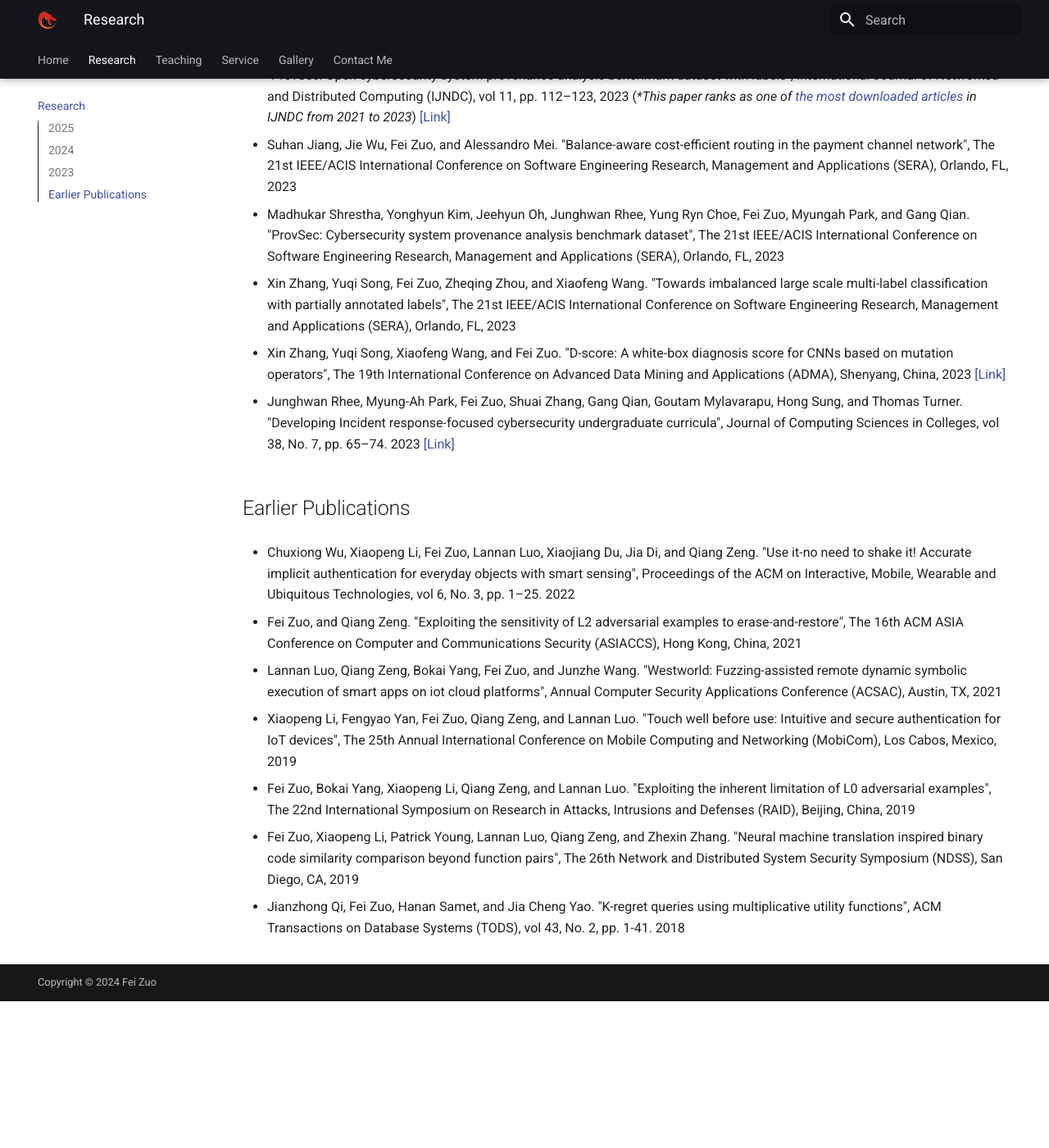
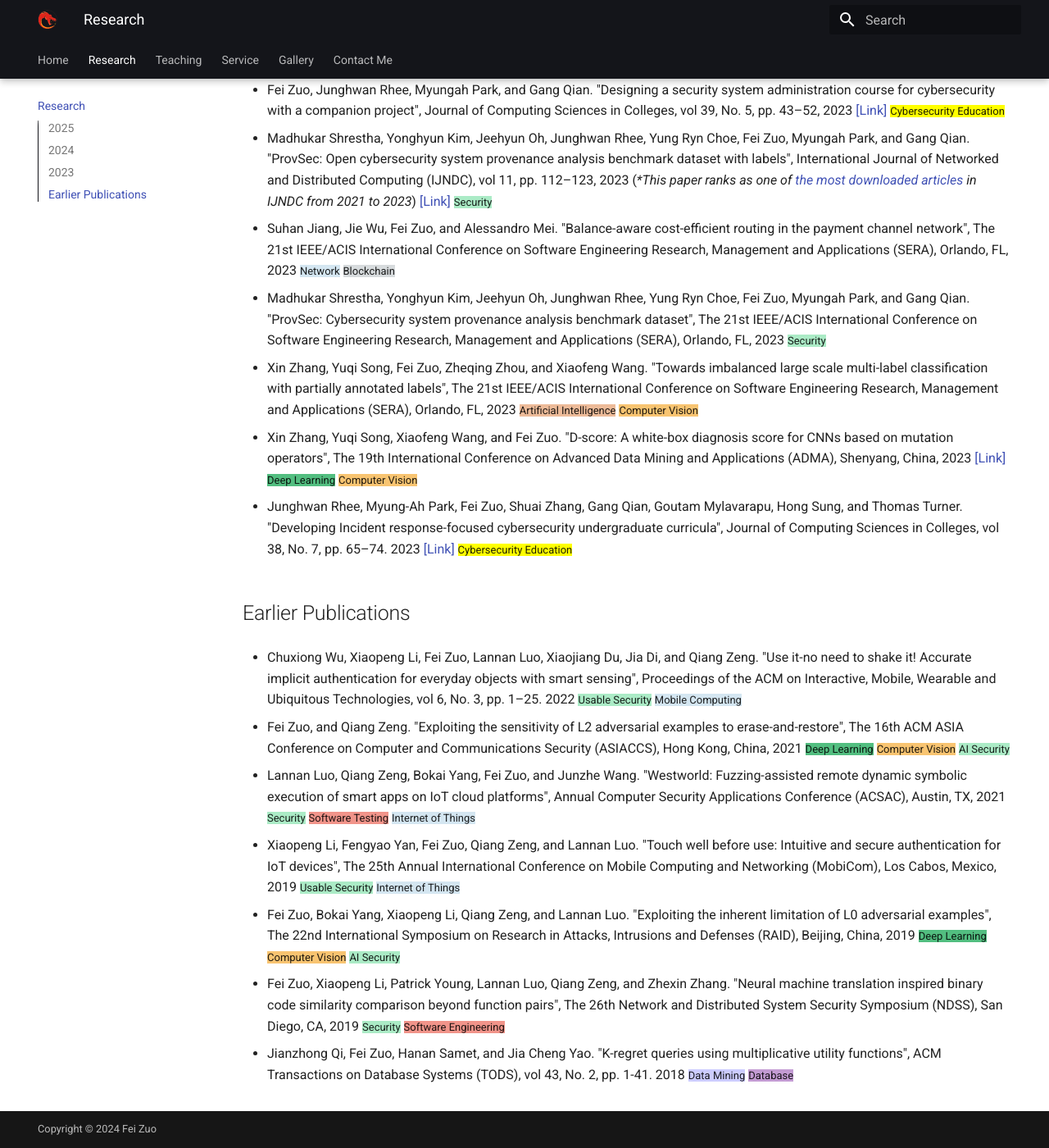
Before and after one commit to fzuo/homepage, an MkDocs documentation site: the page built from docs/research.md, in a window 1280 px wide and 1400 px high, scrolled down 1762 px. Shown: the whole window at 82% size. Built offline with MkDocs 1.6.1 and Material for MkDocs 9.7.7, drawn with Linux system fonts in a browser that asks for light colours; before the commit the page ends 2983 px from its top, so only the background shows below that; some of the changed text lies outside the part shown.

Commit message:
Updating files

```diff
--- a/docs/research.md
+++ b/docs/research.md
@@ -2,71 +2,71 @@
 
 ## 2025
 
-- Fang Li, Fei Zuo, and Gopal Gupta. "Exploring answer set programming for provenance graph-based cyber threat detection: A novel approach", The 27th International Symposium on Practical Aspects of Declarative Languages (PADL), Denver, CO, 2025
+- Fang Li, Fei Zuo, and Gopal Gupta. "Exploring answer set programming for provenance graph-based cyber threat detection: A novel approach", The 27th International Symposium on Practical Aspects of Declarative Languages (PADL), Denver, CO, 2025 <font size="2" style="background:  #85c1e9">Programming Language</font> <font size="2" style="background: #abebc6">Security</font>
 
 
 ## 2024
 
-- Fei Zuo, and Junghwan Rhee. "Vulnerability discovery based on source code patch commit mining: A systematic literature review", International Journal of Information Security, 2024 [\[Link\]](https://github.com/fzuo/Patch-Commits-Study/blob/master/papers/patch_commit_mining_review.pdf)
+- Fei Zuo, and Junghwan Rhee. "Vulnerability discovery based on source code patch commit mining: A systematic literature review", International Journal of Information Security, 2024 [\[Link\]](https://github.com/fzuo/Patch-Commits-Study/blob/master/papers/patch_commit_mining_review.pdf) <font size="2" style="background: #abebc6">Security</font> <font size="2" style="background: #f1948a">Software Engineering</font>
 
-- Chenglong Fu, Xiaojiang Du, Qiang Zeng, Zhenyu Zhao, Fei Zuo, and Jia Di. "Seeing is believing: Extracting semantic information from video for verifying IoT events", The 17th ACM Conference on Security and Privacy in Wireless and Mobile Networks (WiSec), Seoul, Korea, 2024 [\[Link\]](https://dl.acm.org/doi/abs/10.1145/3643833.3656124)
+- Chenglong Fu, Xiaojiang Du, Qiang Zeng, Zhenyu Zhao, Fei Zuo, and Jia Di. "Seeing is believing: Extracting semantic information from video for verifying IoT events", The 17th ACM Conference on Security and Privacy in Wireless and Mobile Networks (WiSec), Seoul, Korea, 2024 [\[Link\]](https://dl.acm.org/doi/abs/10.1145/3643833.3656124) <font size="2" style="background:  #d4e6f1">Internet of Things</font> <font size="2" style="background: #abebc6">Security</font>
 
-- Junghwan Rhee, Fei Zuo, Yung Ryn Choe, Cody Tompkins, and Jeehyun Oh. "GrizzlyBay: Retroactive SBOM with automated identification for legacy binaries", The 44th IEEE Military Communications Conference (MILCOM), Washington, DC, 2024
+- Junghwan Rhee, Fei Zuo, Yung Ryn Choe, Cody Tompkins, and Jeehyun Oh. "GrizzlyBay: Retroactive SBOM with automated identification for legacy binaries", The 44th IEEE Military Communications Conference (MILCOM), Washington, DC, 2024 <font size="2" style="background: #abebc6">Security</font> <font size="2" style="background: #f1948a">Software Engineering</font>
 
-- Fei Zuo, Cody Tompkins, Qiang Zeng, Lannan Luo, Yung Ryn Choe, and Junghwan Rhee. "BinSimDB: Benchmark dataset construction for fine-grained binary code similarity analysis", The 20th EAI International Conference on Security and Privacy in Communication Networks (SecureComm), Dubai, UAE, 2024 [\[Link\]](https://arxiv.org/abs/2410.10163)
+- Fei Zuo, Cody Tompkins, Qiang Zeng, Lannan Luo, Yung Ryn Choe, and Junghwan Rhee. "BinSimDB: Benchmark dataset construction for fine-grained binary code similarity analysis", The 20th EAI International Conference on Security and Privacy in Communication Networks (SecureComm), Dubai, UAE, 2024 [\[Link\]](https://arxiv.org/abs/2410.10163) <font size="2" style="background: #abebc6">Security</font> <font size="2" style="background: #f1948a">Software Engineering</font>
 
-- Fei Zuo, Cody Tompkins, Gang Qian, Junghwan Rhee, Xianshan Qu, and Bokai Yang. "ChatGPT as an assembly language interpreter for computing education", Journal of Computing Sciences in Colleges, vol 40, No. 2, 2024
+- Fei Zuo, Cody Tompkins, Gang Qian, Junghwan Rhee, Xianshan Qu, and Bokai Yang. "ChatGPT as an assembly language interpreter for computing education", Journal of Computing Sciences in Colleges, vol 40, No. 2, 2024 <font size="2" style="background: yellow">Computing Education</font> <font size="2" style="background: #edbb99">Artificial Intelligence</font>
 
-- Bokai Yang, Ling Hao, Yuqi Song, Xin Zhang, Fei Zuo, and Xianshan Qu. "Demographics, approaches, and conceptions: Understanding computer science learning", Journal of Computing Sciences in Colleges, vol 40, No. 1, 2024
+- Bokai Yang, Ling Hao, Yuqi Song, Xin Zhang, Fei Zuo, and Xianshan Qu. "Demographics, approaches, and conceptions: Understanding computer science learning", Journal of Computing Sciences in Colleges, vol 40, No. 1, 2024 <font size="2" style="background: yellow">Computing Education</font> <font size="2" style="background: #CCCCFF">Data mining</font>
 
-- Junghwan Rhee, Aakankshya Shrestha, Gang Qian, Fei Zuo, Jicheng Fu, Myungah Park, Goutam Mylavarapu, Xianshan Qu, and Hong Sung. "An evaluation on the impact of large language models on computer science curricula", Journal of Computing Sciences in Colleges, vol 40, No. 1, 2024
+- Junghwan Rhee, Aakankshya Shrestha, Gang Qian, Fei Zuo, Jicheng Fu, Myungah Park, Goutam Mylavarapu, Xianshan Qu, and Hong Sung. "An evaluation on the impact of large language models on computer science curricula", Journal of Computing Sciences in Colleges, vol 40, No. 1, 2024 <font size="2" style="background: yellow">Computing Education</font> <font size="2" style="background: #edbb99">Artificial Intelligence</font>
 
-- Josiah Scott, Fei Zuo, and Junghwan Rhee. "Student-perspective observations from the comparison of Rust and C++ languages", Journal of Computing Sciences in Colleges, vol 40, No. 1, 2024
+- Josiah Scott, Fei Zuo, and Junghwan Rhee. "Student-perspective observations from the comparison of Rust and C++ languages", Journal of Computing Sciences in Colleges, vol 40, No. 1, 2024 <font size="2" style="background: yellow">Computing Education</font> <font size="2" style="background:  #85c1e9">Programming Language</font>
 
-- Xianshan Qu, Fei Zuo, Xiaopeng Li and Junghwan Rhee. "Context matters: Investigating its impact on ChatGPT’s bug fixing performance", The 22nd IEEE/ACIS International Conference on Software Engineering Research, Management and Applications (SERA), Honolulu, HI, 2024 [\[Link\]](https://github.com/fzuo/Patch-Commits-Study/blob/master/papers/Context_Matters_Investigating_Its_Impact_on_ChatGPTs_Bug_Fixing_Performance.pdf)
+- Xianshan Qu, Fei Zuo, Xiaopeng Li and Junghwan Rhee. "Context matters: Investigating its impact on ChatGPT’s bug fixing performance", The 22nd IEEE/ACIS International Conference on Software Engineering Research, Management and Applications (SERA), Honolulu, HI, 2024 [\[Link\]](https://github.com/fzuo/Patch-Commits-Study/blob/master/papers/Context_Matters_Investigating_Its_Impact_on_ChatGPTs_Bug_Fixing_Performance.pdf) <font size="2" style="background: #f1948a">Software Testing</font> <font size="2" style="background: #edbb99">Artificial Intelligence</font>
 
-- Xin Zhang, Yuqi Song, Wyatt McCurdy, Xiaofeng Wang and Fei Zuo. "Revising the problem of partial labels from the perspective of CNNs' robustness", The 22nd IEEE/ACIS International Conference on Software Engineering Research, Management and Applications (SERA), Honolulu, HI, 2024
+- Xin Zhang, Yuqi Song, Wyatt McCurdy, Xiaofeng Wang and Fei Zuo. "Revising the problem of partial labels from the perspective of CNNs' robustness", The 22nd IEEE/ACIS International Conference on Software Engineering Research, Management and Applications (SERA), Honolulu, HI, 2024 <font size="2" style="background: #edbb99">Artificial Intelligence</font> <font size="2" style="background: #f8c471">Computer Vision</font>
 
-- Yuqi Song, Xin Zhang, Bokai Yang, Fei Zuo and Xianshan Qu. "A robust attention-based convolutional neural network for monocular depth estimation", The 22nd IEEE/ACIS International Conference on Software Engineering Research, Management and Applications (SERA), Honolulu, HI, 2024 [\[Link\]](https://github.com/fzuo/Patch-Commits-Study/blob/master/papers/A_Robust_Attention-based_Convolutional_Neural_Network_for_Monocular_Depth_Estimation.pdf)
+- Yuqi Song, Xin Zhang, Bokai Yang, Fei Zuo and Xianshan Qu. "A robust attention-based convolutional neural network for monocular depth estimation", The 22nd IEEE/ACIS International Conference on Software Engineering Research, Management and Applications (SERA), Honolulu, HI, 2024 [\[Link\]](https://github.com/fzuo/Patch-Commits-Study/blob/master/papers/A_Robust_Attention-based_Convolutional_Neural_Network_for_Monocular_Depth_Estimation.pdf) <font size="2" style="background: #52be80">Deep Learning</font> <font size="2" style="background: #f8c471">Computer Vision</font>
 
-- Suhan Jiang, Jie Wu and Fei Zuo. "Utility-based routing in payment channel networks: A tradeoff between utility and privacy", The 22nd IEEE/ACIS International Conference on Software Engineering Research, Management and Applications (SERA), Honolulu, HI, 2024
+- Suhan Jiang, Jie Wu and Fei Zuo. "Utility-based routing in payment channel networks: A tradeoff between utility and privacy", The 22nd IEEE/ACIS International Conference on Software Engineering Research, Management and Applications (SERA), Honolulu, HI, 2024 <font size="2" style="background:  #d4e6f1">Network</font> <font size="2" style="background: #d7dbdd">Blockchain</font>
 
-- Aakankshya Shrestha, Fei Zuo, Gang Qian and Junghwan Rhee. "A survey and insights on modern game development processes for software engineering education", The 33rd International Conference on Software Engineering and Data Engineering (SEDE), San Diego, CA, 2024
+- Aakankshya Shrestha, Fei Zuo, Gang Qian and Junghwan Rhee. "A survey and insights on modern game development processes for software engineering education", The 33rd International Conference on Software Engineering and Data Engineering (SEDE), San Diego, CA, 2024 <font size="2" style="background: #f1948a">Software Engineering</font> <font size="2" style="background: yellow">Computing Education</font>
 
 ## 2023
 
-- Fei Zuo, Junghwan Rhee, Yonghyun Kim, Jeehyun Oh, and Gang Qian. "A comprehensive dataset towards hands-on experience enhancement in a research-involved cybersecurity program", The 24th ACM Annual Conference on Information Technology Education (SIGITE), Marietta, GA, 2023 [\[Link\]](https://dl.acm.org/doi/10.1145/3585059.3611416) <font style="background: yellow">Computing Education</font>
+- Fei Zuo, Junghwan Rhee, Yonghyun Kim, Jeehyun Oh, and Gang Qian. "A comprehensive dataset towards hands-on experience enhancement in a research-involved cybersecurity program", The 24th ACM Annual Conference on Information Technology Education (SIGITE), Marietta, GA, 2023 [\[Link\]](https://dl.acm.org/doi/10.1145/3585059.3611416) <font size="2" style="background: yellow">Cybersecurity Education</font> <font size="2" style="background: #abebc6">Security</font>
 
-- Fei Zuo, Xin Zhang, Yuqi Song, Junghwan Rhee, and Jicheng Fu. "Commit message can help: Security patch detection in open source software via Transformer", The 21st IEEE/ACIS International Conference on Software Engineering Research, Management and Applications (SERA), Orlando, FL, 2023 [\[Link\]](https://github.com/fzuo/Patch-Commits-Study/blob/master/papers/Commit_Message_Can_Help.pdf)
+- Fei Zuo, Xin Zhang, Yuqi Song, Junghwan Rhee, and Jicheng Fu. "Commit message can help: Security patch detection in open source software via Transformer", The 21st IEEE/ACIS International Conference on Software Engineering Research, Management and Applications (SERA), Orlando, FL, 2023 [\[Link\]](https://github.com/fzuo/Patch-Commits-Study/blob/master/papers/Commit_Message_Can_Help.pdf) <font size="2" style="background: #abebc6">Security</font> <font size="2" style="background: #f1948a">Software Engineering</font>
 
-- Fei Zuo, Junghwan Rhee, Myungah Park, and Gang Qian. "PowerGrader: Automating code assessment based on PowerShell for programming courses", The 21st IEEE/ACIS International Conference on Software Engineering Research, Management and Applications (SERA), Orlando, FL, 2023
+- Fei Zuo, Junghwan Rhee, Myungah Park, and Gang Qian. "PowerGrader: Automating code assessment based on PowerShell for programming courses", The 21st IEEE/ACIS International Conference on Software Engineering Research, Management and Applications (SERA), Orlando, FL, 2023 <font size="2" style="background: yellow">Computing Education</font>
 
-- Fei Zuo, Junghwan Rhee, Myungah Park, and Gang Qian. "Designing a security system administration course for cybersecurity with a companion project", Journal of Computing Sciences in Colleges, vol 39, No. 5, pp. 43–52, 2023 [\[Link\]](https://dl.acm.org/doi/pdf/10.5555/3637068.3637072)
+- Fei Zuo, Junghwan Rhee, Myungah Park, and Gang Qian. "Designing a security system administration course for cybersecurity with a companion project", Journal of Computing Sciences in Colleges, vol 39, No. 5, pp. 43–52, 2023 [\[Link\]](https://dl.acm.org/doi/pdf/10.5555/3637068.3637072) <font size="2" style="background: yellow">Cybersecurity Education</font>
 
-- Madhukar Shrestha, Yonghyun Kim, Jeehyun Oh, Junghwan Rhee, Yung Ryn Choe, Fei Zuo, Myungah Park, and Gang Qian. "ProvSec: Open cybersecurity system provenance analysis benchmark dataset with labels", International Journal of Networked and Distributed Computing (IJNDC), vol 11, pp. 112–123, 2023 (*\*This paper ranks as one of* [*the most downloaded articles*](https://link.springer.com/journal/44227/updates/27329374) *in IJNDC from 2021 to 2023*) [\[Link\]](https://link.springer.com/article/10.1007/s44227-023-00014-9)
+- Madhukar Shrestha, Yonghyun Kim, Jeehyun Oh, Junghwan Rhee, Yung Ryn Choe, Fei Zuo, Myungah Park, and Gang Qian. "ProvSec: Open cybersecurity system provenance analysis benchmark dataset with labels", International Journal of Networked and Distributed Computing (IJNDC), vol 11, pp. 112–123, 2023 (*\*This paper ranks as one of* [*the most downloaded articles*](https://link.springer.com/journal/44227/updates/27329374) *in IJNDC from 2021 to 2023*) [\[Link\]](https://link.springer.com/article/10.1007/s44227-023-00014-9) <font size="2" style="background: #abebc6">Security</font>
 
-- Suhan Jiang, Jie Wu, Fei Zuo, and Alessandro Mei. "Balance-aware cost-efficient routing in the payment channel network", The 21st IEEE/ACIS International Conference on Software Engineering Research, Management and Applications (SERA), Orlando, FL, 2023
+- Suhan Jiang, Jie Wu, Fei Zuo, and Alessandro Mei. "Balance-aware cost-efficient routing in the payment channel network", The 21st IEEE/ACIS International Conference on Software Engineering Research, Management and Applications (SERA), Orlando, FL, 2023 <font size="2" style="background:  #d4e6f1">Network</font> <font size="2" style="background: #d7dbdd">Blockchain</font>
 
-- Madhukar Shrestha, Yonghyun Kim, Jeehyun Oh, Junghwan Rhee, Yung Ryn Choe, Fei Zuo, Myungah Park, and Gang Qian. "ProvSec: Cybersecurity system provenance analysis benchmark dataset", The 21st IEEE/ACIS International Conference on Software Engineering Research, Management and Applications (SERA), Orlando, FL, 2023
+- Madhukar Shrestha, Yonghyun Kim, Jeehyun Oh, Junghwan Rhee, Yung Ryn Choe, Fei Zuo, Myungah Park, and Gang Qian. "ProvSec: Cybersecurity system provenance analysis benchmark dataset", The 21st IEEE/ACIS International Conference on Software Engineering Research, Management and Applications (SERA), Orlando, FL, 2023 <font size="2" style="background: #abebc6">Security</font>
 
-- Xin Zhang, Yuqi Song, Fei Zuo, Zheqing Zhou, and Xiaofeng Wang. "Towards imbalanced large scale multi-label classification with partially annotated labels", The 21st IEEE/ACIS International Conference on Software Engineering Research, Management and Applications (SERA), Orlando, FL, 2023
+- Xin Zhang, Yuqi Song, Fei Zuo, Zheqing Zhou, and Xiaofeng Wang. "Towards imbalanced large scale multi-label classification with partially annotated labels", The 21st IEEE/ACIS International Conference on Software Engineering Research, Management and Applications (SERA), Orlando, FL, 2023 <font size="2" style="background: #edbb99">Artificial Intelligence</font> <font size="2" style="background: #f8c471">Computer Vision</font>
 
-- Xin Zhang, Yuqi Song, Xiaofeng Wang, and Fei Zuo. "D-score: A white-box diagnosis score for CNNs based on mutation operators", The 19th International Conference on Advanced Data Mining and Applications (ADMA), Shenyang, China, 2023 [\[Link\]](https://link.springer.com/chapter/10.1007/978-3-031-46677-9_24)
+- Xin Zhang, Yuqi Song, Xiaofeng Wang, and Fei Zuo. "D-score: A white-box diagnosis score for CNNs based on mutation operators", The 19th International Conference on Advanced Data Mining and Applications (ADMA), Shenyang, China, 2023 [\[Link\]](https://link.springer.com/chapter/10.1007/978-3-031-46677-9_24) <font size="2" style="background: #52be80">Deep Learning</font> <font size="2" style="background: #f8c471">Computer Vision</font>
 
-- Junghwan Rhee, Myung-Ah Park, Fei Zuo, Shuai Zhang, Gang Qian, Goutam Mylavarapu, Hong Sung, and Thomas Turner. "Developing Incident response-focused cybersecurity undergraduate curricula", Journal of Computing Sciences in Colleges, vol 38, No. 7, pp. 65–74. 2023 [\[Link\]](https://dl.acm.org/doi/pdf/10.5555/3606431.3606438)
+- Junghwan Rhee, Myung-Ah Park, Fei Zuo, Shuai Zhang, Gang Qian, Goutam Mylavarapu, Hong Sung, and Thomas Turner. "Developing Incident response-focused cybersecurity undergraduate curricula", Journal of Computing Sciences in Colleges, vol 38, No. 7, pp. 65–74. 2023 [\[Link\]](https://dl.acm.org/doi/pdf/10.5555/3606431.3606438) <font size="2" style="background: yellow">Cybersecurity Education</font>
 
 ## Earlier Publications
 
-- Chuxiong Wu, Xiaopeng Li, Fei Zuo, Lannan Luo, Xiaojiang Du, Jia Di, and Qiang Zeng. "Use it-no need to shake it! Accurate implicit authentication for everyday objects with smart sensing", Proceedings of the ACM on Interactive, Mobile, Wearable and Ubiquitous Technologies, vol 6, No. 3, pp. 1–25. 2022
+- Chuxiong Wu, Xiaopeng Li, Fei Zuo, Lannan Luo, Xiaojiang Du, Jia Di, and Qiang Zeng. "Use it-no need to shake it! Accurate implicit authentication for everyday objects with smart sensing", Proceedings of the ACM on Interactive, Mobile, Wearable and Ubiquitous Technologies, vol 6, No. 3, pp. 1–25. 2022 <font size="2" style="background: #abebc6">Usable Security</font> <font size="2" style="background:  #d4e6f1">Mobile Computing</font>
 
-- Fei Zuo, and Qiang Zeng. "Exploiting the sensitivity of L2 adversarial examples to erase-and-restore", The 16th ACM ASIA Conference on Computer and Communications Security (ASIACCS), Hong Kong, China, 2021
+- Fei Zuo, and Qiang Zeng. "Exploiting the sensitivity of L2 adversarial examples to erase-and-restore", The 16th ACM ASIA Conference on Computer and Communications Security (ASIACCS), Hong Kong, China, 2021 <font size="2" style="background: #52be80">Deep Learning</font> <font size="2" style="background: #f8c471">Computer Vision</font> <font size="2" style="background: #abebc6">AI Security</font>
 
-- Lannan Luo, Qiang Zeng, Bokai Yang, Fei Zuo, and Junzhe Wang. "Westworld: Fuzzing-assisted remote dynamic symbolic execution of smart apps on iot cloud platforms", Annual Computer Security Applications Conference (ACSAC), Austin, TX, 2021
+- Lannan Luo, Qiang Zeng, Bokai Yang, Fei Zuo, and Junzhe Wang. "Westworld: Fuzzing-assisted remote dynamic symbolic execution of smart apps on IoT cloud platforms", Annual Computer Security Applications Conference (ACSAC), Austin, TX, 2021 <font size="2" style="background: #abebc6">Security</font> <font size="2" style="background: #f1948a">Software Testing</font> <font size="2" style="background:  #d4e6f1">Internet of Things</font>
 
-- Xiaopeng Li, Fengyao Yan, Fei Zuo, Qiang Zeng, and Lannan Luo. "Touch well before use: Intuitive and secure authentication for IoT devices", The 25th Annual International Conference on Mobile Computing and Networking (MobiCom), Los Cabos, Mexico, 2019
+- Xiaopeng Li, Fengyao Yan, Fei Zuo, Qiang Zeng, and Lannan Luo. "Touch well before use: Intuitive and secure authentication for IoT devices", The 25th Annual International Conference on Mobile Computing and Networking (MobiCom), Los Cabos, Mexico, 2019 <font size="2" style="background: #abebc6">Usable Security</font> <font size="2" style="background:  #d4e6f1">Internet of Things</font>
 
-- Fei Zuo, Bokai Yang, Xiaopeng Li, Qiang Zeng, and Lannan Luo. "Exploiting the inherent limitation of L0 adversarial examples", The 22nd International Symposium on Research in Attacks, Intrusions and Defenses (RAID), Beijing, China, 2019
+- Fei Zuo, Bokai Yang, Xiaopeng Li, Qiang Zeng, and Lannan Luo. "Exploiting the inherent limitation of L0 adversarial examples", The 22nd International Symposium on Research in Attacks, Intrusions and Defenses (RAID), Beijing, China, 2019 <font size="2" style="background: #52be80">Deep Learning</font> <font size="2" style="background: #f8c471">Computer Vision</font> <font size="2" style="background: #abebc6">AI Security</font>
 
-- Fei Zuo, Xiaopeng Li, Patrick Young, Lannan Luo, Qiang Zeng, and Zhexin Zhang. "Neural machine translation inspired binary code similarity comparison beyond function pairs", The 26th Network and Distributed System Security Symposium (NDSS), San Diego, CA, 2019
+- Fei Zuo, Xiaopeng Li, Patrick Young, Lannan Luo, Qiang Zeng, and Zhexin Zhang. "Neural machine translation inspired binary code similarity comparison beyond function pairs", The 26th Network and Distributed System Security Symposium (NDSS), San Diego, CA, 2019 <font size="2" style="background: #abebc6">Security</font> <font size="2" style="background: #f1948a">Software Engineering</font>
 
-- Jianzhong Qi, Fei Zuo, Hanan Samet, and Jia Cheng Yao. "K-regret queries using multiplicative utility functions", ACM Transactions on Database Systems (TODS), vol 43, No. 2, pp. 1-41. 2018
+- Jianzhong Qi, Fei Zuo, Hanan Samet, and Jia Cheng Yao. "K-regret queries using multiplicative utility functions", ACM Transactions on Database Systems (TODS), vol 43, No. 2, pp. 1-41. 2018 <font size="2" style="background: #CCCCFF">Data Mining</font> <font size="2" style="background:  #c39bd3">Database</font>
```
